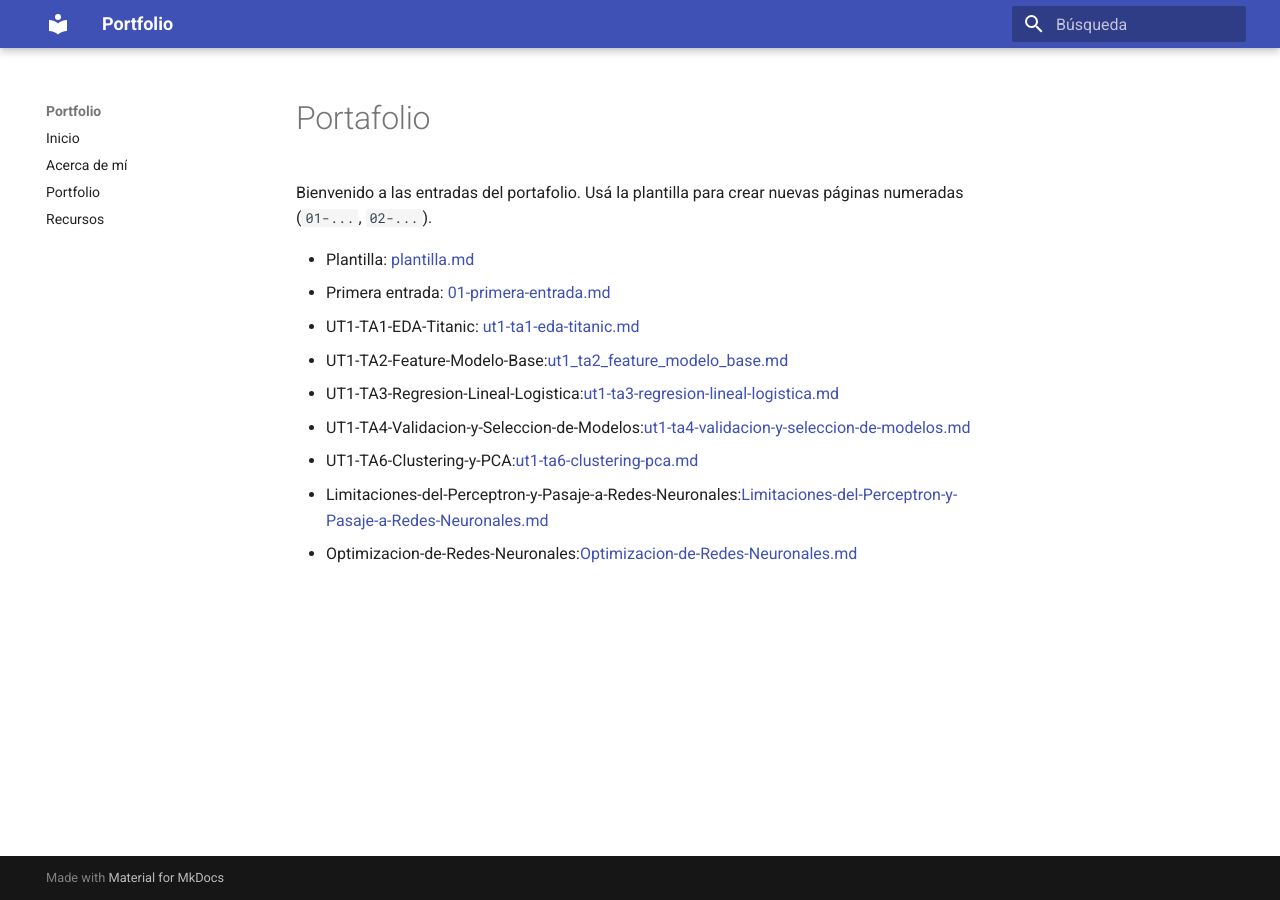
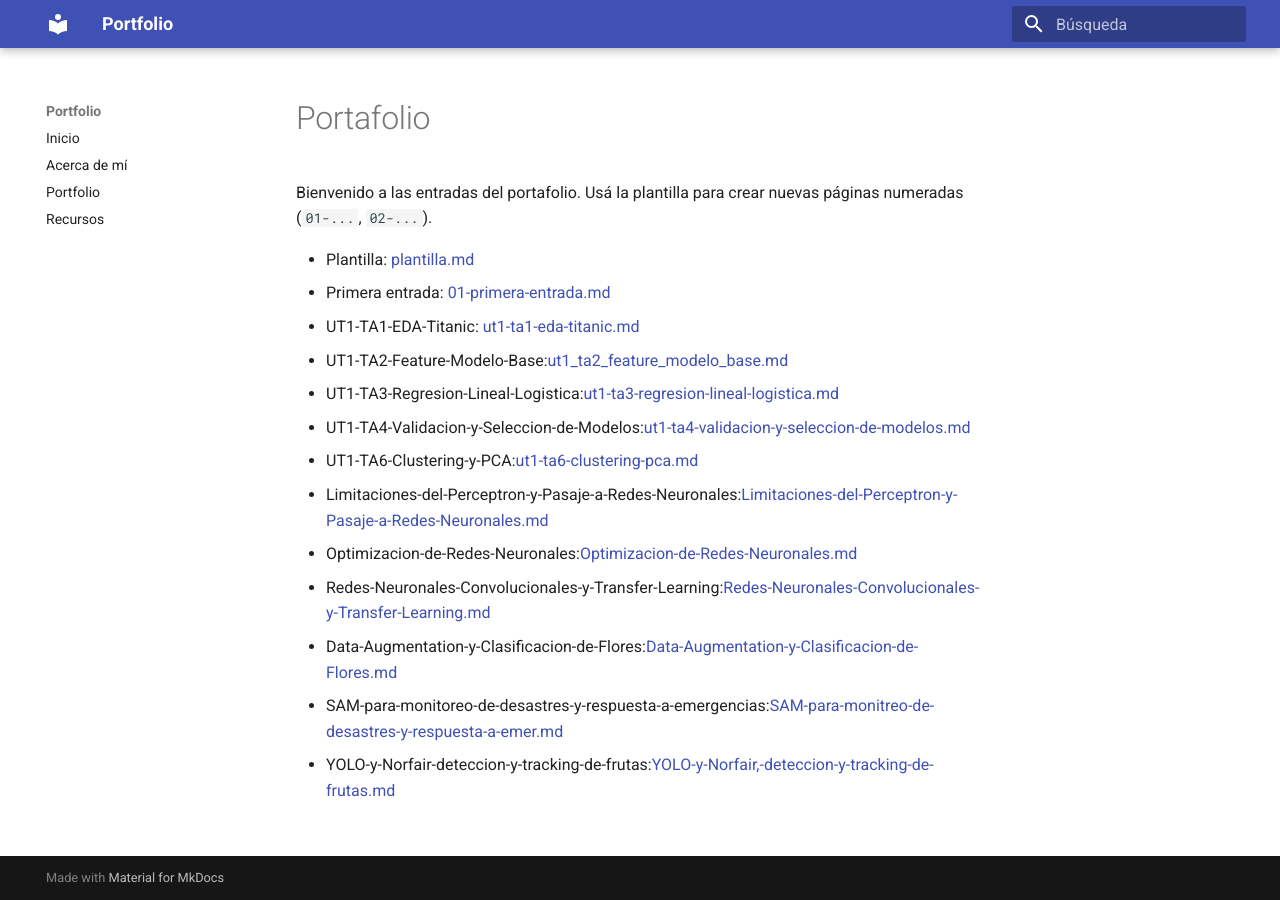
Before and after one commit to JPAmorin/portafolio-ia, an MkDocs documentation site: the page built from docs/portfolio/index.md, in a window 1280 px wide. Built offline with MkDocs 1.6.1 and Material for MkDocs 9.7.7, drawn with Linux system fonts in a browser that asks for light colours.

Commit message:
index updated

```diff
--- a/docs/portfolio/index.md
+++ b/docs/portfolio/index.md
@@ -17,3 +17,7 @@ Bienvenido a las entradas del portafolio. Usá la plantilla para crear nuevas p
 - UT1-TA6-Clustering-y-PCA:[ut1-ta6-clustering-pca.md](ut1-ta6-clustering-pca.md)
 - Limitaciones-del-Perceptron-y-Pasaje-a-Redes-Neuronales:[Limitaciones-del-Perceptron-y-Pasaje-a-Redes-Neuronales.md](Limitaciones-del-Perceptron-y-Pasaje-a-Redes-Neuronales.md)
 - Optimizacion-de-Redes-Neuronales:[Optimizacion-de-Redes-Neuronales.md](Optimizacion-de-Redes-Neuronales.md)
+- Redes-Neuronales-Convolucionales-y-Transfer-Learning:[Redes-Neuronales-Convolucionales-y-Transfer-Learning.md](Redes-Neuronales-Convolucionales-y-Transfer-Learning.md)
+- Data-Augmentation-y-Clasificacion-de-Flores:[Data-Augmentation-y-Clasificacion-de-Flores.md](Data-Augmentation-y-Clasificacion-de-Flores.md)
+- SAM-para-monitoreo-de-desastres-y-respuesta-a-emergencias:[SAM-para-monitreo-de-desastres-y-respuesta-a-emer.md](SAM-para-monitreo-de-desastres-y-respuesta-a-emer.md)
+- YOLO-y-Norfair-deteccion-y-tracking-de-frutas:[YOLO-y-Norfair,-deteccion-y-tracking-de-frutas.md](YOLO-y-Norfair,-deteccion-y-tracking-de-frutas.md)
```
